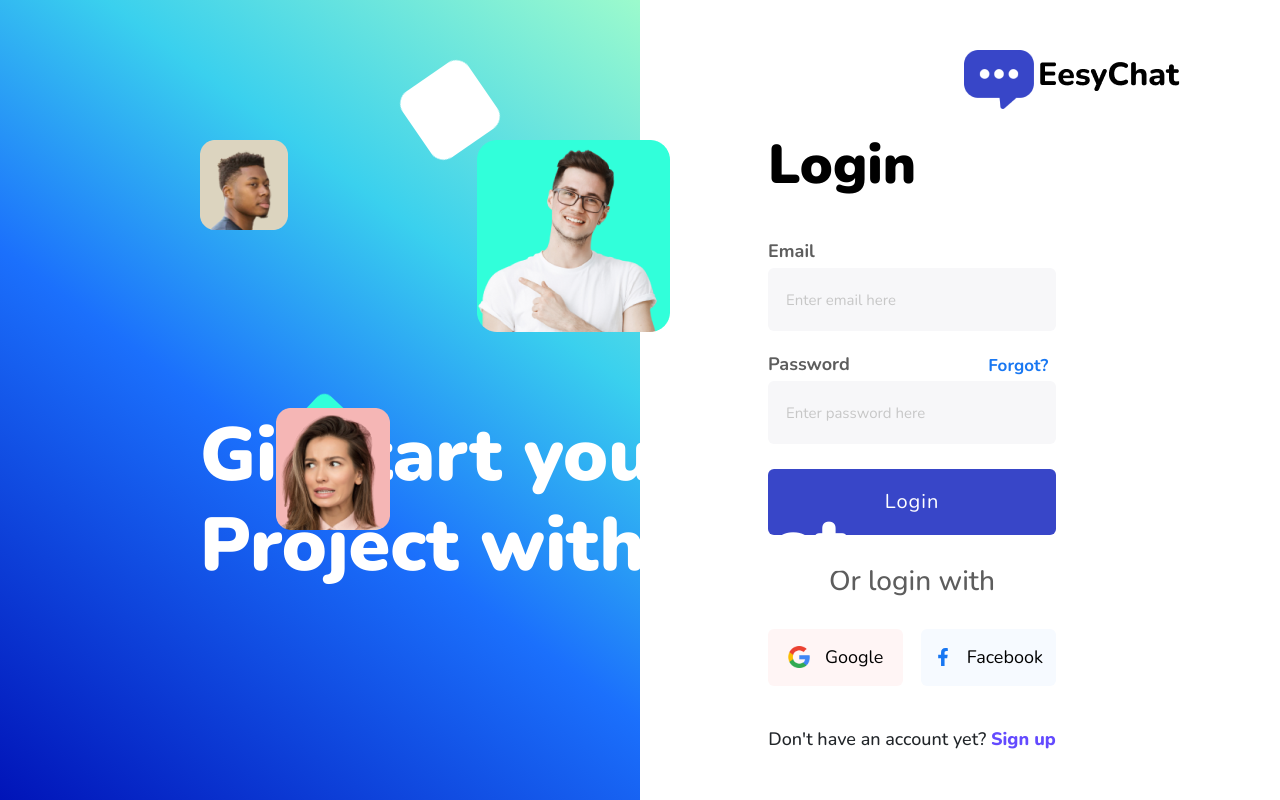
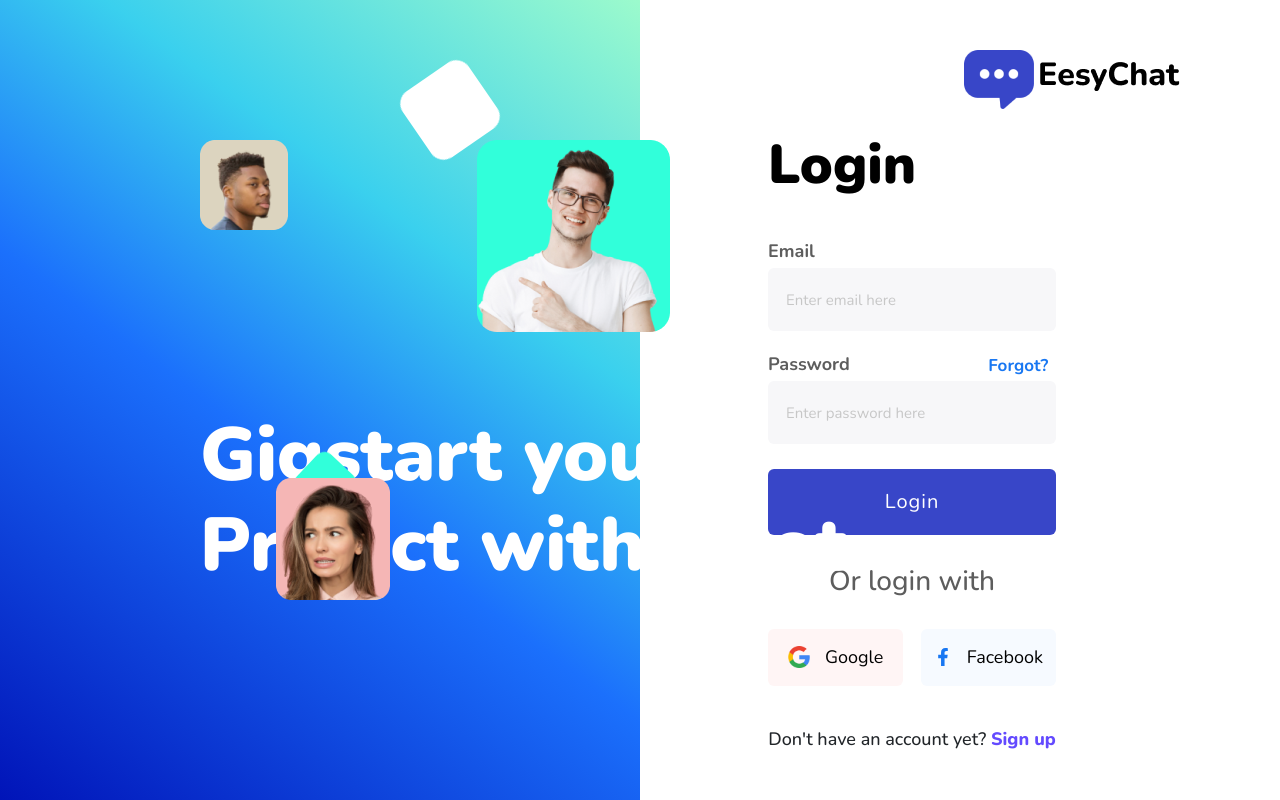
Before and after one commit to Shrabons/easyChat, a React (Create React App) app: page /login in a window 1280 px wide. Built offline with nearby package versions, Linux system fonts and the light colour scheme.

Commit message:
login page error fixed

```diff
--- a/src/components/login.css
+++ b/src/components/login.css
@@ -70,7 +70,7 @@
   -ms-border-radius: 10px;
   -o-border-radius: 10px;
   position: absolute;
-  bottom: 350px;
+  bottom: 292px;
   left: 300px;
   animation: runing_round2 4s linear infinite;
   -webkit-animation: runing_round2 4s linear infinite;
@@ -112,7 +112,7 @@
 }
 .login__main .login__left .login__text .team3 {
   position: absolute;
-  bottom: 270px;
+  bottom: 200px;
   right: 250px;
 }
 /* right side working start  */
```
Also changed, not shown: 1 other file (tests, documents, lock files or other folders).
